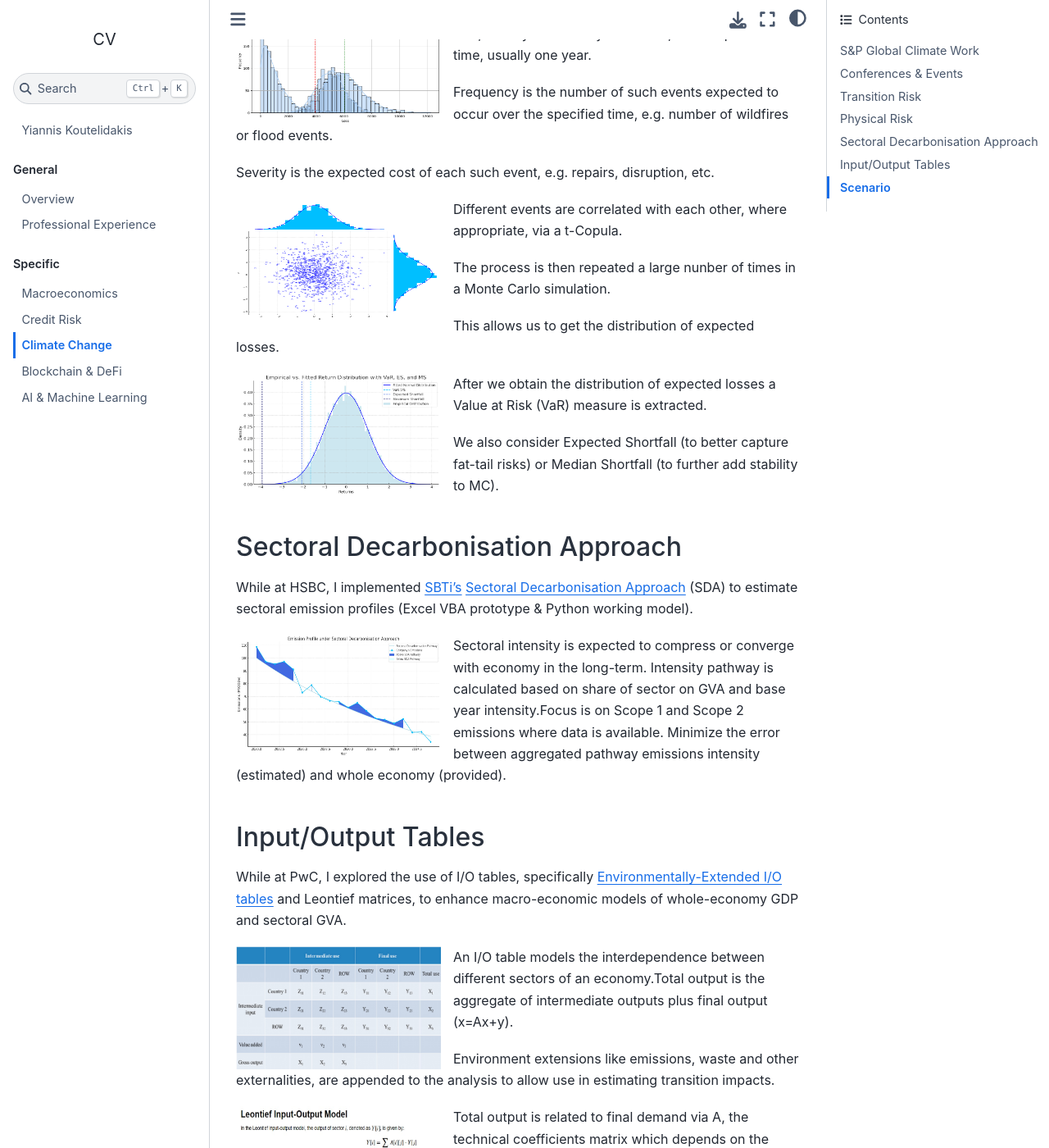
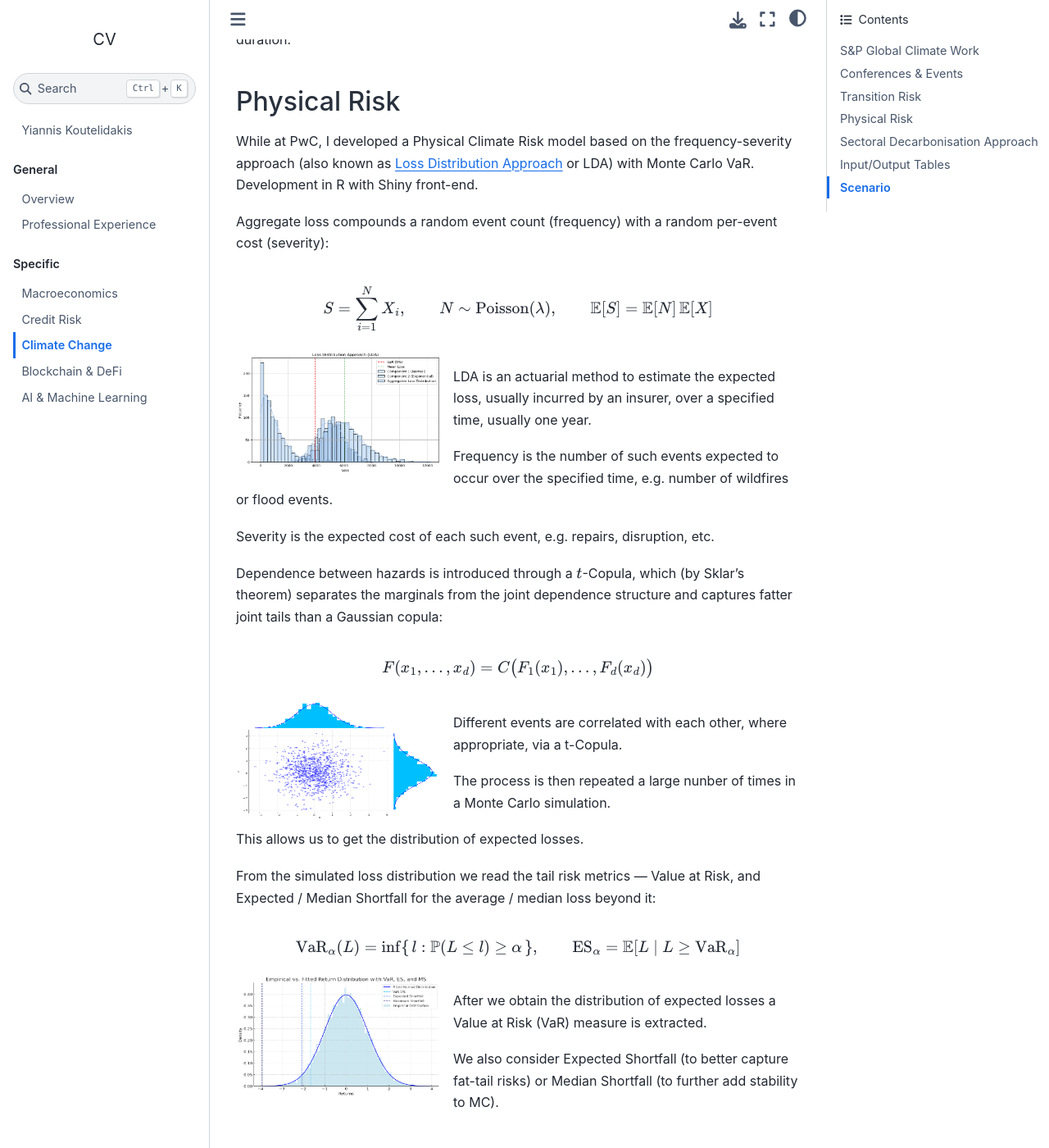
Before and after one commit to ykoutelidakis/CV, a Jupyter Book: the page built from Climate.md, in a window 1280 px wide and 1400 px high, scrolled down 1590 px. Shown: the whole window at 82% size. Built offline with Jupyter Book 1.0.4 settings and Sphinx 7.4.7 and the Sphinx Book theme 1.1.4, drawn with Linux system fonts in a browser that asks for light colours; some of the changed text lies outside the part shown.

Commit message:
Add LaTeX formulas across Credit/Climate/Macro/Blockchain; replace OBR & Leontief formula-images with LaTeX
Co-Authored-By: Claude Opus 4.8 <noreply@anthropic.com>

```diff
--- a/Climate.md
+++ b/Climate.md
@@ -16,6 +16,12 @@ At S&P Global's Sustainable Finance division, I prototype and lead development o
 ### Merton Model
 While at PwC, I prototyped and then led team building Transition Risk Climate model in R. Based on OW & UN 2018 paper on [TCFD](https://www.oliverwyman.com/our-expertise/insights/2018/apr/extending-our-horizons.html).
 
+PD is obtained from a structural Merton model in which the Distance to Default (DD) is shifted by a climate factor $Z$ capturing carbon taxes and transition shocks on sectoral profits:
+
+$$
+\mathrm{PD} = \Phi(-DD), \qquad DD_{\text{climate}} = DD - \Delta_{Z}(\text{carbon tax, transition shock})
+$$
+
 ![](IMG/Merton.png)
 <div>
     <p>PD is estimated via a structural Merton model whereby the distribution of transitions for each sector (Transition Matrix) is shifted by a factor related to climate exposure. We adjust the Distance to Default (DD) to account for impact of carbon taxes and other transition risks on sectoral profits given emissions intensity. Finally, PD = Φ (-DD), where Φ is the CDF of the standard normal. </p>
@@ -23,6 +29,10 @@ While at PwC, I prototyped and then led team building Transition Risk Climate mo
 
 ### ECL
 While at HSBC, I worked on Transition risk PD & LGD model prototypes for the [PRA’s](https://www.bankofengland.co.uk/prudential-regulation) 2021 [Climate Biennial Stress Test](https://www.bankofengland.co.uk/stress-testing/2021/key-elements-2021-biennial-exploratory-scenario-financial-risks-climate-change) and then guided vendor teams in delivery of Transition Risk model suite (incl. Price Elasticity of Demand).
+
+$$
+\mathrm{ECL} = \mathrm{PD}\cdot\mathrm{LGD}\cdot\mathrm{EAD}
+$$
 
 ![](IMG/ECL.png)
 <div>
@@ -34,6 +44,12 @@ While at HSBC, I worked on Transition risk PD & LGD model prototypes for the [PR
 ## Physical Risk
 While at PwC, I developed a Physical Climate Risk model based on the frequency-severity approach (also known as [Loss Distribution Approach](http://www.thierry-roncalli.com/download/lda.pdf) or LDA) with Monte Carlo VaR. Development in R with Shiny front-end.
 
+Aggregate loss compounds a random event count (frequency) with a random per-event cost (severity):
+
+$$
+S = \sum_{i=1}^{N} X_i, \qquad N \sim \mathrm{Poisson}(\lambda), \qquad \mathbb{E}[S] = \mathbb{E}[N]\,\mathbb{E}[X]
+$$
+
 ![](IMG/LDA.png)
 <div>
     <p>LDA is an actuarial method to estimate the expected loss, usually incurred by an insurer, over  a specified time, usually one year.</p>
@@ -41,12 +57,26 @@ While at PwC, I developed a Physical Climate Risk model based on the frequency-s
     <p>Severity is the expected cost of each such event, e.g. repairs, disruption, etc.</p>
 </div>
 
+Dependence between hazards is introduced through a $t$-Copula, which (by Sklar's theorem) separates the marginals from the joint dependence structure and captures fatter joint tails than a Gaussian copula:
+
+$$
+F(x_1,\dots,x_d) = C\big(F_1(x_1),\dots,F_d(x_d)\big)
+$$
+
 ![](IMG/Copula.png)
 <div>
     <p>Different events are correlated with each other, where appropriate, via a t-Copula.</p>
     <p>The process is then repeated a large nunber of times in a Monte Carlo simulation. </p>
     <p>This allows us to get the distribution of expected losses. </p>
 </div>
+
+From the simulated loss distribution we read the tail risk metrics — Value at Risk, and Expected / Median Shortfall for the average / median loss beyond it:
+
+$$
+\mathrm{VaR}_\alpha(L) = \inf\{\, l : \mathbb{P}(L \le l) \ge \alpha \,\},
+\qquad
+\mathrm{ES}_\alpha = \mathbb{E}\!\left[L \mid L \ge \mathrm{VaR}_\alpha\right]
+$$
 
 ![](IMG/VAR.jpeg)
 <div>
@@ -67,15 +97,15 @@ While at PwC, I explored the use of I/O tables, specifically [Environmentally-Ex
 
 ![](IMG/IOT.jpg)
 <div>
-    <p>An I/O table models the interdependence between different sectors of an economy.Total output is the aggregate of intermediate outputs plus final output  (x=Ax+y).</p>
+    <p>An I/O table models the interdependence between different sectors of an economy. Total output is the aggregate of intermediate outputs plus final output.</p>
     <p>Environment extensions like emissions, waste and other externalities, are appended to the analysis to allow use in estimating transition impacts.</p>
 </div>
 
-![](IMG/LEONT.jpg)
-<div>
-    <p>Total output is related to final demand via A, the technical coefficients matrix which depends on the relationships between the various sectors.</p>
-    <p>The equation is often expressed using L, the so-called Leontief inverse matrix.</p>
-</div>
+Total output $x$ relates to final demand $y$ through the technical-coefficients matrix $A$; inverting gives the Leontief inverse $L = (I-A)^{-1}$:
+
+$$
+x = Ax + y \;\Longrightarrow\; x = (I - A)^{-1}\, y \;=\; L\,y
+$$
 
 ## Scenario
 While at HSBC, I championed use of baseline scenario in CBES ahead of Bank supplying any Baseline numbers or guidance. A [Static Balance Sheet](https://www.openriskmanual.org/wiki/Static_Balance_Sheet_Assumption) (SBS) assumption is required for two-round ST but this implies need for BL scenario to be meaningful.
```
Also changed, not shown: Blockchain.md (+7 -1 lines), Credit.md (+18 -0 lines), Macro.md (+30 -9 lines), IMG/LEONT.jpg (deleted), IMG/OBR.png (deleted).
